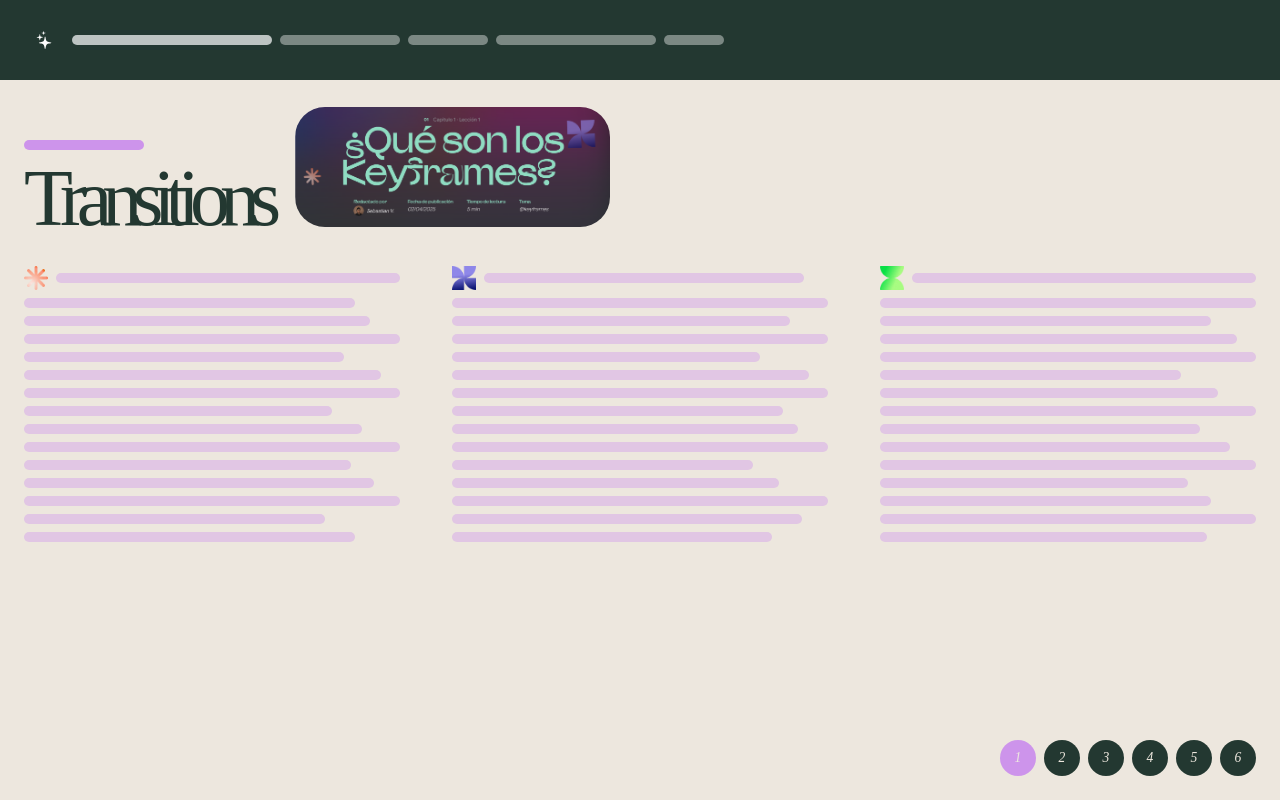
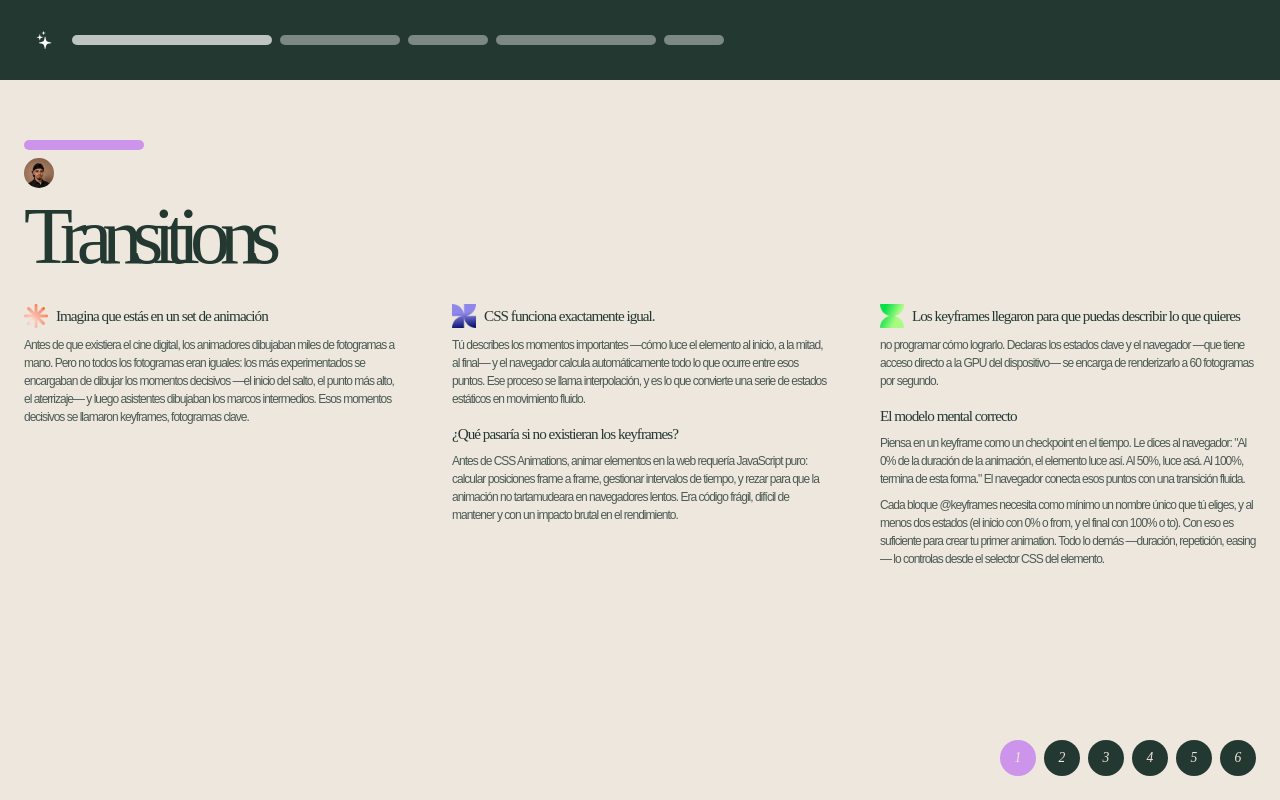
Before and after one commit to GenesisPixel/genesis-pixel-demos, a plain HTML site: page chapter1.html in a window 1280 px wide. Drawn offline with Linux system fonts and the light colour scheme; a web font is replaced by a local one.

Commit message:
refactor(hero): streamline chapter hero layout

```diff
--- a/chapter1.html
+++ b/chapter1.html
@@ -30,74 +30,39 @@
 				<div class="hero__header">
 					<div class="hero__header-content">
 						<span class="hero__line"></span>
+						<img src="img/face.jpg" alt="" class="hero__face">
 						<h1 class="title">Transitions</h1>
 					</div>
-					<picture>
-						<img src="img/keyframes.png" alt="" class="hero__header-img">
-					</picture>
+
 				</div>
 				<div class="hero__text-lines">
 					<div class="hero__text-col">
 						<div class="hero__text-row">
 							<img src="img/svg-1.png" class="icon hero__text-icon" alt="" width="24" height="24">
-							<span class="hero__text-line" style="width:100%"></span>
+							<h2>Imagina que estás en un set de animación</h2>
 						</div>
-						<span class="hero__text-line" style="width:88%"></span>
-						<span class="hero__text-line" style="width:92%"></span>
-						<span class="hero__text-line" style="width:100%"></span>
-						<span class="hero__text-line" style="width:85%"></span>
-						<span class="hero__text-line" style="width:95%"></span>
-						<span class="hero__text-line" style="width:100%"></span>
-						<span class="hero__text-line" style="width:82%"></span>
-						<span class="hero__text-line" style="width:90%"></span>
-						<span class="hero__text-line" style="width:100%"></span>
-						<span class="hero__text-line" style="width:87%"></span>
-						<span class="hero__text-line" style="width:93%"></span>
-						<span class="hero__text-line" style="width:100%"></span>
-						<span class="hero__text-line" style="width:80%"></span>
-						<span class="hero__text-line" style="width:88%"></span>
+						<p>Antes de que existiera el cine digital, los animadores dibujaban miles de fotogramas a mano. Pero no todos los fotogramas eran iguales: los más experimentados se encargaban de dibujar los momentos decisivos —el inicio del salto, el punto más alto, el aterrizaje— y luego asistentes dibujaban los marcos intermedios. Esos momentos decisivos se llamaron keyframes, fotogramas clave.</p>
 					</div>
 					<span class="hero__divider"></span>
 					<div class="hero__text-col">
 						<div class="hero__text-row">
 							<img src="img/svg-2.png" class="icon hero__text-icon" alt="" width="24" height="24">
-							<span class="hero__text-line" style="width:85%"></span>
+							<h2>CSS funciona exactamente igual.</h2>
 						</div>
-						<span class="hero__text-line" style="width:100%"></span>
-						<span class="hero__text-line" style="width:90%"></span>
-						<span class="hero__text-line" style="width:100%"></span>
-						<span class="hero__text-line" style="width:82%"></span>
-						<span class="hero__text-line" style="width:95%"></span>
-						<span class="hero__text-line" style="width:100%"></span>
-						<span class="hero__text-line" style="width:88%"></span>
-						<span class="hero__text-line" style="width:92%"></span>
-						<span class="hero__text-line" style="width:100%"></span>
-						<span class="hero__text-line" style="width:80%"></span>
-						<span class="hero__text-line" style="width:87%"></span>
-						<span class="hero__text-line" style="width:100%"></span>
-						<span class="hero__text-line" style="width:93%"></span>
-						<span class="hero__text-line" style="width:85%"></span>
+						<p>Tú describes los momentos importantes —cómo luce el elemento al inicio, a la mitad, al final— y el navegador calcula automáticamente todo lo que ocurre entre esos puntos. Ese proceso se llama interpolación, y es lo que convierte una serie de estados estáticos en movimiento fluido.</p>
+						<h3>¿Qué pasaría si no existieran los keyframes?</h3>
+						<p>Antes de CSS Animations, animar elementos en la web requería JavaScript puro: calcular posiciones frame a frame, gestionar intervalos de tiempo, y rezar para que la animación no tartamudeara en navegadores lentos. Era código frágil, difícil de mantener y con un impacto brutal en el rendimiento.</p>
 					</div>
 					<span class="hero__divider"></span>
 					<div class="hero__text-col">
 						<div class="hero__text-row">
 							<img src="img/svg-3.png" class="icon hero__text-icon" alt="" width="24" height="24">
-							<span class="hero__text-line" style="width:92%"></span>
+							<h2>Los keyframes llegaron para que puedas describir lo que quieres</h2>
 						</div>
-						<span class="hero__text-line" style="width:100%"></span>
-						<span class="hero__text-line" style="width:88%"></span>
-						<span class="hero__text-line" style="width:95%"></span>
-						<span class="hero__text-line" style="width:100%"></span>
-						<span class="hero__text-line" style="width:80%"></span>
-						<span class="hero__text-line" style="width:90%"></span>
-						<span class="hero__text-line" style="width:100%"></span>
-						<span class="hero__text-line" style="width:85%"></span>
-						<span class="hero__text-line" style="width:93%"></span>
-						<span class="hero__text-line" style="width:100%"></span>
-						<span class="hero__text-line" style="width:82%"></span>
-						<span class="hero__text-line" style="width:88%"></span>
-						<span class="hero__text-line" style="width:100%"></span>
-						<span class="hero__text-line" style="width:87%"></span>
+						<p>no programar cómo lograrlo. Declaras los estados clave y el navegador —que tiene acceso directo a la GPU del dispositivo— se encarga de renderizarlo a 60 fotogramas por segundo.</p>
+						<h3>El modelo mental correcto</h3>
+						<p>Piensa en un keyframe como un checkpoint en el tiempo. Le dices al navegador: "Al 0% de la duración de la animación, el elemento luce así. Al 50%, luce asá. Al 100%, termina de esta forma." El navegador conecta esos puntos con una transición fluida.</p>
+						<p>Cada bloque @keyframes necesita como mínimo un nombre único que tú eliges, y al menos dos estados (el inicio con 0% o from, y el final con 100% o to). Con eso es suficiente para crear tu primer animation. Todo lo demás —duración, repetición, easing— lo controlas desde el selector CSS del elemento.</p>
 					</div>
 				</div>
 			</div>
--- a/css/base.css
+++ b/css/base.css
@@ -203,8 +203,15 @@ main {
 
 .hero__header-img {
 	border-radius: 30px;
-	height: 120px;
+	height: 110px;
 	width: auto;
+}
+
+.hero__face {
+	width: 30px;
+	height: 30px;
+	border-radius: 50%;
+	object-fit: cover;
 }
 
 .hero__line {
@@ -225,6 +232,36 @@ main {
 	display: flex;
 	flex-direction: column;
 	gap: 8px;
+}
+
+.hero__text-col h2 {
+	font-family: afronaut, serif;
+	font-size: 0.95rem;
+	font-weight: 400;
+	color: var(--color-bg);
+	margin: 0;
+	line-height: 1.3;
+	letter-spacing: -1px;
+}
+
+.hero__text-col h3 {
+	font-family: afronaut, serif;
+	font-size: 0.95rem;
+	font-weight: 400;
+	color: var(--color-bg);
+	margin: 8px 0 0 0;
+	line-height: 1.3;
+	letter-spacing: -1px;
+}
+
+.hero__text-col p {
+	font-family: var(--font-google-sans);
+	font-size: 0.75rem;
+	color: var(--color-bg);
+	margin: 0;
+	line-height: 1.5;
+	opacity: 0.8;
+	letter-spacing: -1px;
 }
 
 .hero__text-row {
```
